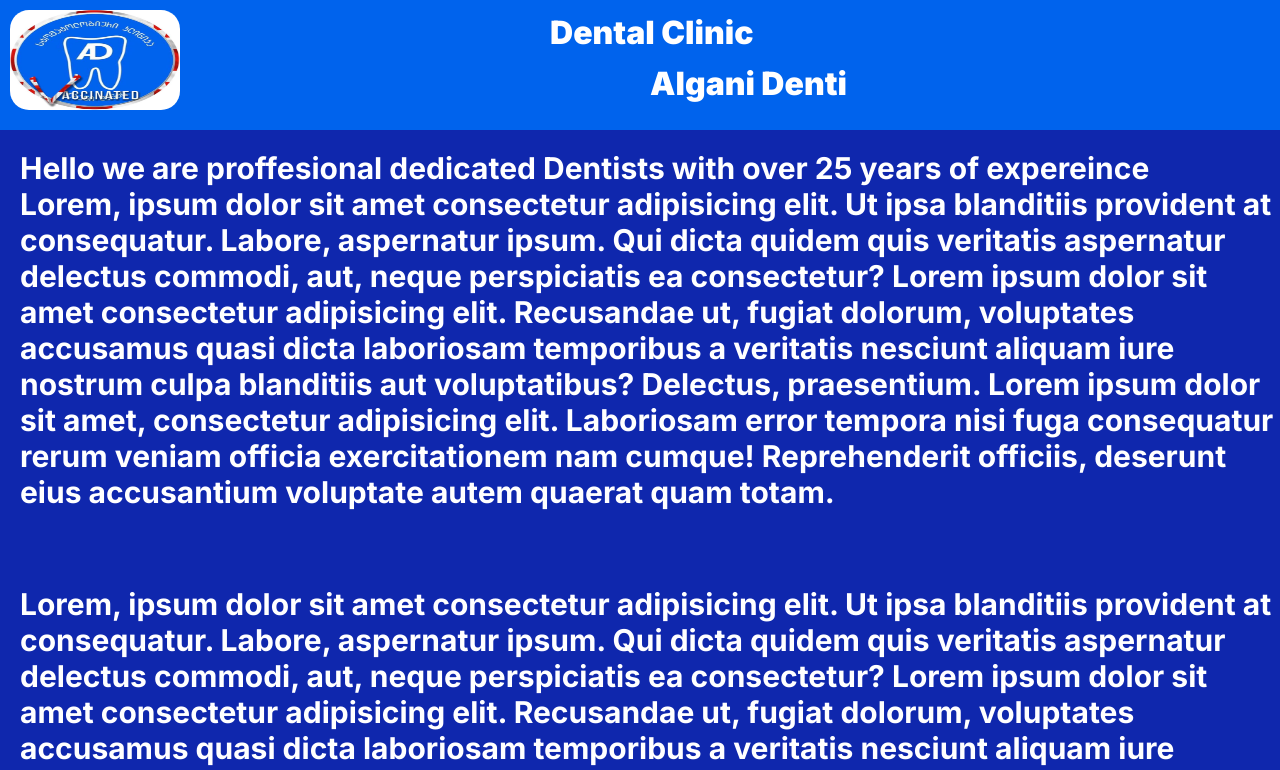
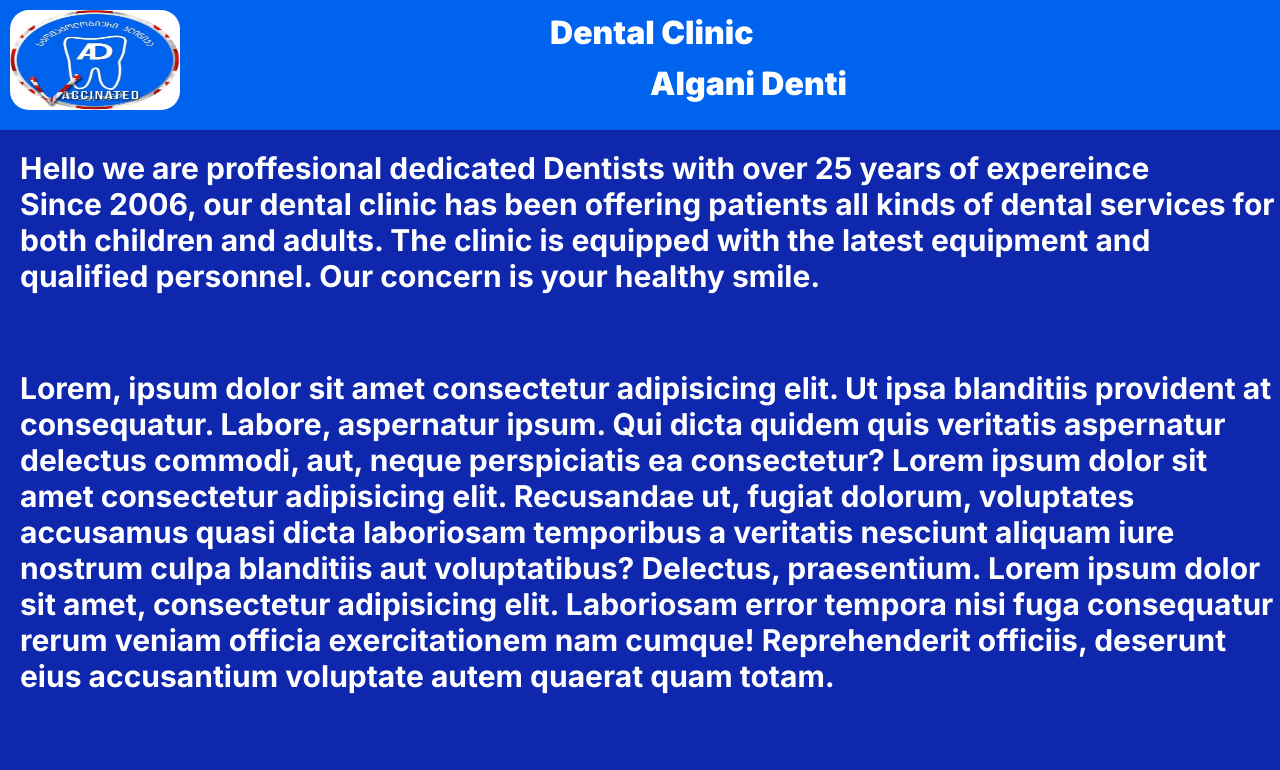
Before and after one commit to SabaMinadze/En, a Next.js app: page /aboutus in a window 1280 px wide. Shown: the top 770 px of the page. Built offline with nearby package versions, Linux system fonts and the light colour scheme.

Commit message:
Some translations.

```diff
--- a/app/aboutus/page.tsx
+++ b/app/aboutus/page.tsx
@@ -6,14 +6,9 @@ function aboutus() {
     <>
       <div className={styles.box}>
         <h1>Hello we are proffesional dedicated Dentists with over 25 years of expereince</h1>
-          <h1>Lorem, ipsum dolor sit amet consectetur adipisicing elit. Ut ipsa blanditiis provident
-            at consequatur. Labore, aspernatur ipsum. Qui dicta quidem quis veritatis aspernatur delectus
-              commodi, aut, neque perspiciatis ea consectetur? Lorem ipsum dolor sit amet consectetur
-              adipisicing elit. Recusandae ut, fugiat dolorum, voluptates accusamus quasi dicta laboriosam
-                temporibus a veritatis nesciunt aliquam iure nostrum culpa blanditiis aut voluptatibus? Delectus,
-                praesentium. Lorem ipsum dolor sit amet, consectetur adipisicing elit. Laboriosam error tempora
-                  nisi fuga consequatur rerum veniam officia exercitationem nam cumque! Reprehenderit officiis,
-                  deserunt eius accusantium voluptate autem quaerat quam totam.</h1>
+          <h1>Since 2006, our dental clinic has been offering patients all kinds of dental services
+             for both children and adults. The clinic is equipped with the latest equipment and qualified
+              personnel. Our concern is your healthy smile.</h1>
                   <br/><br/><br/><br/>
                   <h1>Lorem, ipsum dolor sit amet consectetur adipisicing elit. Ut ipsa blanditiis provident
             at consequatur. Labore, aspernatur ipsum. Qui dicta quidem quis veritatis aspernatur delectus
```
